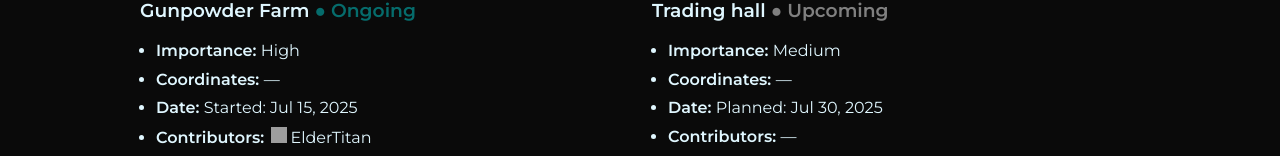
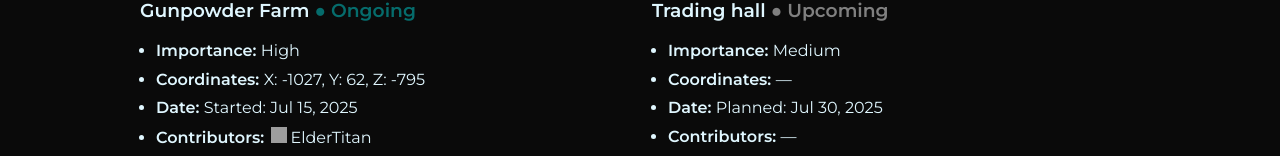
Before and after one commit to pax-unitatis/pax-unitatis.github.io, a plain HTML site: page index.html in a window 1280 px wide. Shown: the part 796-952 px from the top of the page. Drawn offline with Linux system fonts and the light colour scheme; grey boxes are pictures that could not be loaded.

Commit message:
Gunpowder coords

```diff
--- a/index.html
+++ b/index.html
@@ -236,7 +236,7 @@
        <strong>
         Coordinates:
        </strong>
-       &mdash;
+       X: -1027, Y: 62, Z: -795
       </li>
       <li>
        <strong>
```
